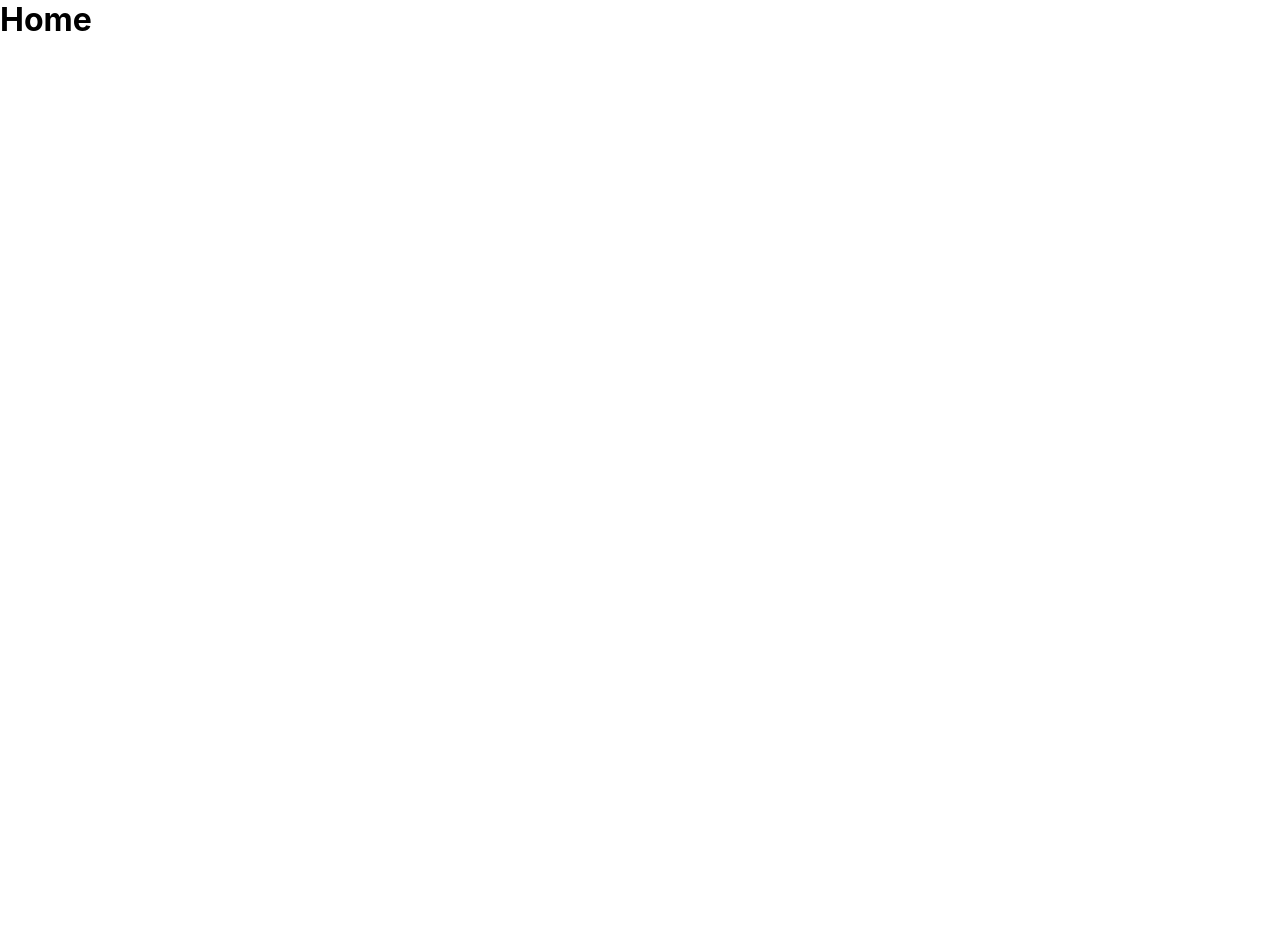
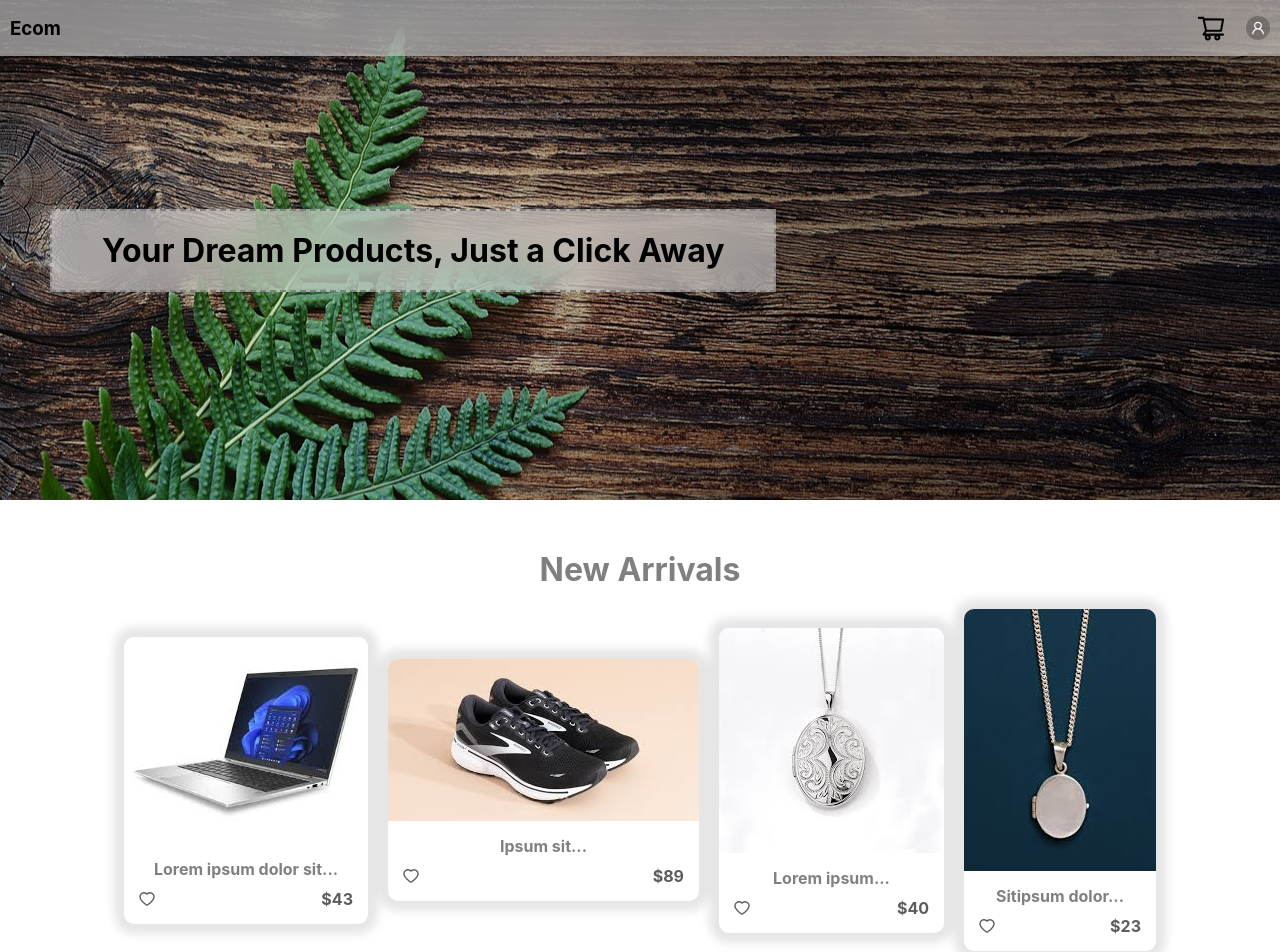
Before and after one commit to M-Abdullah-1/ecom-web-0.0, a React (Vite) app: page / in a window 1280 px wide. Shown: the top 952 px of the page. Before the commit the page ends 800 px from the top, so only its background shows below. Built offline with nearby package versions, Linux system fonts and the light colour scheme.

Commit message:
create hero section for home page

```diff
--- /dev/null
+++ b/src/layouts/home/index.tsx
@@ -0,0 +1,13 @@
+import { Outlet } from "react-router-dom";
+import Header from "../../components/Header/Header";
+
+const index = () => {
+  return (
+    <>
+      <Header />
+      <Outlet />
+    </>
+  );
+};
+
+export default index;
--- /dev/null
+++ b/src/pages/user/Home/index.tsx
@@ -0,0 +1,81 @@
+import { HeartOutlined } from "@ant-design/icons";
+import style from "./style.module.scss";
+import { Image } from "antd";
+import pic0 from "./../../../assets/product/images00.jpeg";
+import pic1 from "./../../../assets/product/images01.jpeg";
+import pic2 from "./../../../assets/product/images02.jpeg";
+import pic3 from "./../../../assets/product/images03.jpeg";
+
+const productData = [
+  {
+    id: `${Math.floor(Math.random() * 100) + 1}`,
+    title: "Lorem ipsum dolor sit...",
+    price: 43,
+    pic: pic0,
+  },
+  {
+    id: `${Math.floor(Math.random() * 100) + 1}`,
+    title: "Ipsum sit...",
+    price: 89,
+    pic: pic1,
+  },
+  {
+    id: `${Math.floor(Math.random() * 100) + 1}`,
+    title: "Lorem ipsum...",
+    price: 40,
+    pic: pic2,
+  },
+  {
+    id: `${Math.floor(Math.random() * 100) + 1}`,
+    title: "Sitipsum dolor...",
+    price: 23,
+    pic: pic3,
+  },
+];
+
+const Index = () => {
+  return (
+    <div className={style.container}>
+      <div className={style.heroSection}>
+        <div className={style.titleBox}>
+          <h1>Your Dream Products, Just a Click Away</h1>
+        </div>
+      </div>
+      <div className={style.productSection}>
+        <div className={style.sectionTitle}>
+          <h1>New Arrivals</h1>
+        </div>
+        <div className={style.productRow}>
+          {productData.map((el) => (
+            <div className={style.box} key={el.id}>
+              <div className={style.pic}>
+                <Image
+                  style={{
+                    borderTopLeftRadius: "10px",
+                    borderTopRightRadius: "10px",
+                  }}
+                  src={el.pic}
+                />
+              </div>
+              <div className={style.infoSection}>
+                <div className={style.title}>
+                  <span>{el.title}</span>
+                </div>
+                <div className={style.footer}>
+                  <div className={style.icon}>
+                    <HeartOutlined />
+                  </div>
+                  <div className={style.price}>
+                    <span>${el.price}</span>
+                  </div>
+                </div>
+              </div>
+            </div>
+          ))}
+        </div>
+      </div>
+    </div>
+  );
+};
+
+export default Index;
--- /dev/null
+++ b/src/pages/user/Home/style.module.scss
@@ -0,0 +1,63 @@
+.container {
+  .heroSection {
+    padding: 0 50px;
+    height: 500px;
+    background: url("./../../../assets//bg02.jpg");
+    background-size: cover;
+    background-position: center;
+    background-attachment: fixed;
+    display: flex;
+    align-items: center;
+    .titleBox {
+      border: 2px dashed gray;
+      background: rgba(#fff, 0.5);
+      backdrop-filter: blur(20px);
+      padding: 20px 50px;
+    }
+  }
+
+  .productSection {
+    display: flex;
+    flex-direction: column;
+    gap: 20px;
+    padding: 50px 0;
+    .sectionTitle {
+      display: flex;
+      justify-content: center;
+      color: gray;
+    }
+    .productRow {
+      display: flex;
+      align-items: center;
+      justify-content: center;
+      gap: 20px;
+      flex-wrap: wrap;
+    }
+    .infoSection {
+      padding: 15px;
+    }
+    .box {
+      box-shadow: 0 0 10px 10px rgba(#000, 0.1);
+      border-radius: 10px;
+      //   width: 200px;
+      //   height: 260px;
+      .pic {
+        border-radius: 10px;
+        // height: 200px;
+      }
+      .title {
+        display: flex;
+        justify-content: center;
+        font-weight: bold;
+        color: gray;
+        margin-bottom: 10px;
+      }
+      .footer {
+        display: flex;
+        justify-content: space-between;
+        color: rgb(92, 92, 92);
+        font-weight: bold;
+      }
+    }
+  }
+}
```
Also changed, not shown: src/main.tsx (+7 -1 lines), src/assets/bg02.jpg (added).
